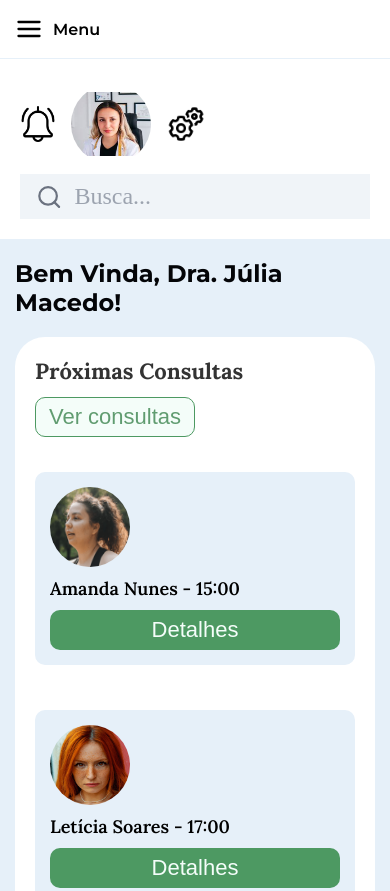
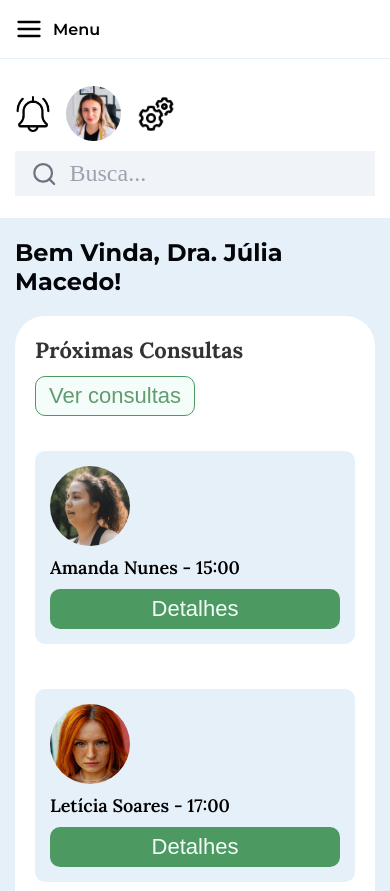
Before and after one commit to HenriqueHiideki/Nutri-Boost, a plain HTML site: page index.html in a window 390 px wide. Shown: the top 891 px of the page. Drawn offline with nearby package versions, Linux system fonts and the light colour scheme.

Commit message:
Finaliza home da pagina com responvidade

```diff
--- a/css/consultas.css
+++ b/css/consultas.css
@@ -1,7 +1,7 @@
 .consultas-geral {
   background-color: var(--secondary-bg-color);
   margin-top: 10px;
-  height: 100%;
+  padding-bottom: 40px;
 }
 
 .consultas-title {
--- a/css/dashboard.css
+++ b/css/dashboard.css
@@ -8,7 +8,7 @@
 .dashboard-layout {
   display: flex;
   gap: 30px;
-  margin: 0 50px 30px 50px;
+  margin: 0 50px;
   align-items: flex-start;
 }
 
--- a/css/header.css
+++ b/css/header.css
@@ -1,13 +1,15 @@
 .header-geral {
-  background-color: var(--primarry-bg-color);
+  background-color: var(--primary-bg-color);
   width: 100%;
-  height: 80px;
+  min-height: 90px;
   padding: 10px 20px;
   display: flex;
   justify-content: space-between;
-  overflow: hidden;
   align-items: center;
   box-sizing: border-box;
+  position: sticky;
+  top: 0;
+  z-index: 10;
 }
 
 .container-img-header {
@@ -18,11 +20,10 @@
 }
 
 .img-perfil {
-  width: 80px;
-  height: 80px;
+  width: 55px;
+  height: 55px;
   border-radius: 50%;
   object-fit: cover;
-  object-fit: contain;
   cursor: pointer;
 }
 
@@ -91,12 +92,25 @@
   display: none;
 }
 
-
 @media (max-width: 768px) {
   .header-geral {
     flex-wrap: wrap;
-        height: auto;
+    min-height: auto;
     gap: 10px;
+    position: sticky;
+    top: 0;
+    z-index: 10;
+    padding: 12px 15px;
+  }
+
+  .container-img-header {
+    flex-shrink: 0;
+  }
+
+  .img-notification,
+  .img-perfil,
+  .img-configuration {
+    flex-shrink: 0;
   }
 
   .barra-pesquisa {
--- a/css/main.css
+++ b/css/main.css
@@ -23,3 +23,20 @@ html, body{
     padding: 0;
     box-sizing: border-box;
 }
+
+@media (max-width: 768px) {
+    * {
+        max-width: 100%;
+    }
+
+    img {
+        height: auto;
+    }
+
+    .bt-consultas,
+    .card-bt-consultas,
+    .btn-action {
+        width: 100%;
+        max-width: 100%;
+    }
+}
--- a/css/menu.css
+++ b/css/menu.css
@@ -7,7 +7,8 @@ min-height: 100vh;
 .main-content{
     display: flex;
     flex-direction: column;
-    overflow: hidden;
+    height: 100vh;
+    overflow-y: auto;
     margin-top: 15px;
 }
 
@@ -16,6 +17,9 @@ min-height: 100vh;
     display: flex;
     flex-direction: column;
     height: 100vh;
+    position: sticky;
+    top: 0;
+    overflow-y: auto;
     padding: 20px;
     box-sizing: border-box;
     background-color: #ffffff;
```
Also changed, not shown: login.html (added, +11 -0 lines). Lines whose indentation alone changed are shown as unchanged.
